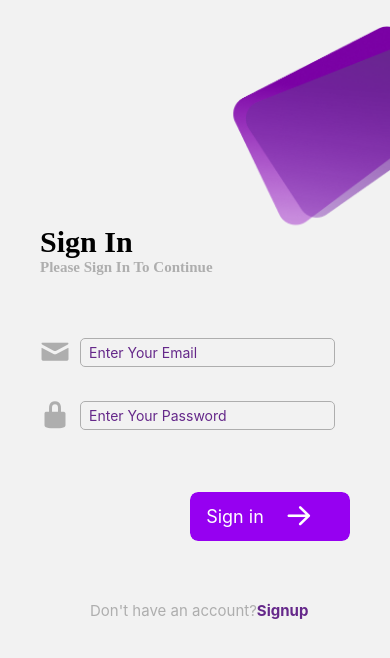
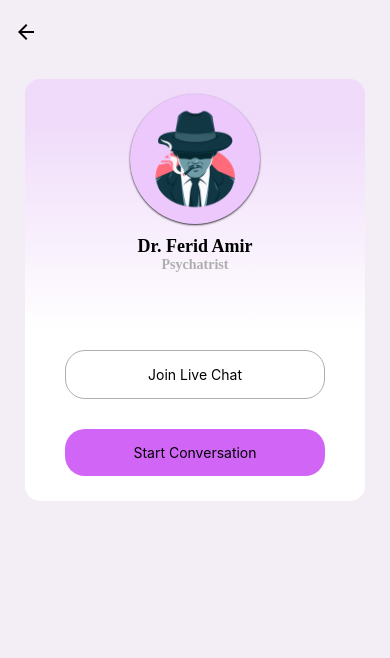
Before and after one commit to haben-tekeste/web-clinic-rn-front, a React Native app: screen /DoctorDetails in a window 390 px wide. Shown: the top 658 px of the page. Built offline with nearby package versions, Linux system fonts and the light colour scheme.

Commit message:
doctor details component added, only selecting the day and time is left

```diff
--- a/package.json
+++ b/package.json
@@ -21,7 +21,8 @@
     "react-native": "0.69.5",
     "react-native-elements": "^3.4.2",
     "react-native-gesture-handler": "^2.6.2",
-    "react-native-reanimated": "^2.10.0"
+    "react-native-reanimated": "^2.10.0",
+    "expo-linear-gradient": "~11.4.0"
   },
   "devDependencies": {
     "@babel/core": "^7.12.9"
--- a/src/Components/DoctorCard.js
+++ b/src/Components/DoctorCard.js
@@ -1,10 +1,18 @@
 import React from "react";
-import { View, StyleSheet } from "react-native";
+import { View, StyleSheet, useWindowDimensions } from "react-native";
 import { Text, Image, Badge } from "react-native-elements";
 
 const DoctorCard = ({ item }) => {
+  const { width, height } = useWindowDimensions();
   return (
-    <View style={{ ...DoctorStyles.card, backgroundColor: item.color }}>
+    <View
+      style={{
+        ...DoctorStyles.card,
+        backgroundColor: item.color,
+        width: width / 2,
+        height: height / 4,
+      }}
+    >
       <Image
         source={require("../../assets/femaleDoctor.png")}
         style={DoctorStyles.img}
@@ -34,8 +42,6 @@ const DoctorStyles = StyleSheet.create({
     height: 220,
   },
   card: {
-    height: 220,
-    width: 210,
     marginHorizontal: 20,
     borderColor: "red",
     borderRadius: 15,
--- a/src/Components/ImageCards.js
+++ b/src/Components/ImageCards.js
@@ -1,11 +1,17 @@
 import React from "react";
 import { Text } from "react-native-elements";
-import { View, StyleSheet, Image } from "react-native";
+import { View, StyleSheet, Image, useWindowDimensions } from "react-native";
 
 const ImageCards = ({ item }) => {
+  const { width, height } = useWindowDimensions();
   return (
     <View
-      style={{ ...ImagesCardsStyles.imgContainer, backgroundColor: item.color }}
+      style={{
+        ...ImagesCardsStyles.imgContainer,
+        backgroundColor: item.color,
+        height: width / 3.5,
+        width: width / 3.5,
+      }}
     >
       <Image
         source={require(`../../assets/brain.png`)}
@@ -27,8 +33,6 @@ const ImagesCardsStyles = StyleSheet.create({
     marginHorizontal: 20,
     borderColor: "red",
     borderRadius: 15,
-    width: 110,
-    height: 110,
     alignItems: "center",
     justifyContent: "space-around",
     padding: 10,
--- a/src/Components/Navigations/Drawer.js
+++ b/src/Components/Navigations/Drawer.js
@@ -13,11 +13,8 @@ import ScheduleScreen from "../../Screens/ScheduleScreen";
 import BillScreen from "../../Screens/BillScreen";
 import SubscriptionScreen from "../../Screens/SubscriptionScreen";
 import PrescriptionScreen from "../../Screens/PrescriptionScreen";
-import HomeScreen from "../../Screens/HomeScreen";
 import CustomDrawer from "./CustomDrawer";
 import { TouchableOpacity } from "react-native";
-import { Pressable } from "react-native";
-import AccountScreen from "../../Screens/AccountScreen";
 export default () => {
   const Drawer = createDrawerNavigator();
   return (
@@ -29,7 +26,7 @@ export default () => {
           backgroundColor: "#F7EBFF",
           elevation: 20,
         },
-        swipeEdgeWidth: 100,
+        swipeEdgeWidth: 40,
 
         headerRight: () => {
           return (
@@ -119,7 +116,6 @@ export default () => {
       <Drawer.Screen
         name="Profile"
         component={Tab}
-        // page="Profile"
         options={{
           headerTitle: "",
           headerStyle: { backgroundColor: "#f3eef6" },
--- a/src/Components/Navigations/Stack.js
+++ b/src/Components/Navigations/Stack.js
@@ -3,6 +3,7 @@ import { createNativeStackNavigator } from "@react-navigation/native-stack";
 import SigninScreen from "../../Screens/SigninScreen";
 import SignupScreen from "../../Screens/SignupScreen";
 import Drawer from "./Drawer";
+import DoctorDetails from "../../Screens/DoctorDetails";
 
 export default () => {
   const Stack = createNativeStackNavigator();
@@ -31,6 +32,18 @@ export default () => {
           headerShown: false,
         }}
       />
+      <Stack.Screen
+        name="DoctorDetails"
+        component={DoctorDetails}
+        options={{
+          headerTitle: "",
+          headerStyle: {
+            backgroundColor: "#f3eef6",
+          },
+          headerShadowVisible: false,
+          headerTintColor: "black",
+        }}
+      />
     </Stack.Navigator>
   );
 };
--- a/src/Components/Navigations/Tab.js
+++ b/src/Components/Navigations/Tab.js
@@ -18,7 +18,10 @@ export default () => {
           width: width,
           height: width,
           borderRadius: width,
-          transform: [{ scaleX: width / 280 }, { translateY: width / 1.4 }],
+          transform: [
+            { scaleX: width / (width / 1.5) },
+            { translateY: width / 1.4 },
+          ],
           position: "absolute",
           elevation: 0,
           borderTopWidth: 5,
@@ -41,6 +44,7 @@ export default () => {
                   position: "relative",
                   top: -height / 6,
                   left: width / 12,
+                  transform: [{ scaleY: 1.2 }, { scaleX: 0.8 }],
                 }}
               />
             </View>
@@ -58,7 +62,11 @@ export default () => {
                 name="money-bill-alt"
                 size={25}
                 color={focused ? "#8212A9" : "#E0C8EE"}
-                style={{ position: "relative", top: -height / 6 }}
+                style={{
+                  position: "relative",
+                  top: -height / 6,
+                  transform: [{ scaleY: 1.2 }, { scaleX: 0.8 }],
+                }}
               />
             </View>
           ),
@@ -72,13 +80,14 @@ export default () => {
           tabBarIcon: ({ focused }) => (
             <View>
               <Ionicons
-                name="person"
+                name="person-sharp"
                 size={25}
                 color={focused ? "#8212A9" : "#E0C8EE"}
                 style={{
                   position: "relative",
                   top: -height / 6,
                   left: -width / 12,
+                  transform: [{ scaleY: 1.2 }, { scaleX: 0.8 }],
                 }}
               />
             </View>
--- /dev/null
+++ b/src/Screens/DoctorDetails.js
@@ -0,0 +1,125 @@
+import React from "react";
+import {
+  View,
+  Text,
+  StyleSheet,
+  useWindowDimensions,
+  Image,
+  ImageBackground,
+} from "react-native";
+import { LinearGradient } from "expo-linear-gradient";
+import { TouchableOpacity } from "react-native";
+
+const DetailsCard = ({ width, height }) => {
+  return (
+    <LinearGradient
+      colors={["rgba(236,200,253,0.5)", "white"]}
+      style={{
+        ...DetailsStyle.cardStyle,
+        width: width / 1.15,
+        height: height / 2,
+      }}
+      locations={[0.1, 0.6]}
+    >
+      <ImageBackground
+        style={{
+          width: 130,
+          height: 130,
+          marginBottom: 12,
+          backgroundColor: "#ECC8FD",
+          borderRadius: 130 / 2,
+          alignItems: "center",
+          justifyContent: "center",
+          ...DetailsStyle.boxWithShadow,
+        }}
+      >
+        <Image
+          source={require("../Images/avatar.png")}
+          style={{ width: 120, height: 120 }}
+        />
+      </ImageBackground>
+      <View style={{ justifyContent: "center", alignItems: "center" }}>
+        <Text style={{ fontSize: 18, fontWeight: "bold", fontFamily: "serif" }}>
+          Dr. Ferid Amir
+        </Text>
+        <Text
+          style={{
+            fontSize: 14,
+            fontWeight: "bold",
+            fontFamily: "serif",
+            color: "#AEAEAE",
+          }}
+        >
+          Psychatrist
+        </Text>
+      </View>
+      <View
+        style={{
+          justifyContent: "center",
+          alignItems: "center",
+          position: "absolute",
+          bottom: 0,
+          marginBottom: 25,
+        }}
+      >
+        <TouchableOpacity
+          style={{
+            ...DetailsStyle.cardBtnStyle,
+            width: width / 1.5,
+            borderColor: "#AEAEAE",
+            borderWidth: 1,
+          }}
+        >
+          <Text>Join Live Chat</Text>
+        </TouchableOpacity>
+        <TouchableOpacity
+          style={{
+            ...DetailsStyle.cardBtnStyle,
+            width: width / 1.5,
+            backgroundColor: "#D166F6",
+          }}
+        >
+          <Text>Start Conversation</Text>
+        </TouchableOpacity>
+      </View>
+    </LinearGradient>
+  );
+};
+
+export default ({ navigation }) => {
+  const { width, height } = useWindowDimensions();
+  return (
+    <View style={DetailsStyle.container}>
+      <DetailsCard width={width} height={height} />
+    </View>
+  );
+};
+
+const DetailsStyle = StyleSheet.create({
+  container: {
+    backgroundColor: "#f3eef6",
+    flex: 1,
+    alignItems: "center",
+  },
+  cardStyle: {
+    marginTop: 15,
+    borderRadius: 15,
+    alignItems: "center",
+    padding: 15,
+    position: "relative",
+  },
+  boxWithShadow: {
+    shadowColor: "#000",
+    shadowOffset: { width: 0, height: 1 },
+    shadowOpacity: 0.8,
+    shadowRadius: 2,
+    elevation: 5,
+  },
+  cardBtnStyle: {
+    marginTop: 30,
+    padding: 15,
+    justifyContent: "center",
+    alignItems: "center",
+    borderRadius: 20,
+  },
+});
--- a/src/Screens/HomeScreen.js
+++ b/src/Screens/HomeScreen.js
@@ -6,6 +6,7 @@ import {
   FlatList,
   KeyboardAvoidingView,
   ScrollView,
+  TouchableOpacity,
 } from "react-native";
 import { Text, Card } from "react-native-elements";
 import { AntDesign } from "@expo/vector-icons";
@@ -98,7 +99,11 @@ export default ({ navigation }) => {
                 horizontal
                 data={mockData}
                 keyExtractor={(item) => item.title}
-                renderItem={({ item }) => <ImageCards item={item} />}
+                renderItem={({ item }) => (
+                  <TouchableOpacity>
+                    <ImageCards item={item} />
+                  </TouchableOpacity>
+                )}
               />
             </View>
             <Spacer />
@@ -120,7 +125,13 @@ export default ({ navigation }) => {
                 horizontal
                 data={doctorsData}
                 keyExtractor={(item) => item.name}
-                renderItem={({ item }) => <DoctorCard item={item} />}
+                renderItem={({ item }) => (
+                  <TouchableOpacity
+                    onPress={() => navigation.navigate("DoctorDetails")}
+                  >
+                    <DoctorCard item={item} />
+                  </TouchableOpacity>
+                )}
               />
             </View>
           </View>
```
Also changed, not shown: 1 other file (tests, documents, lock files or other folders).
